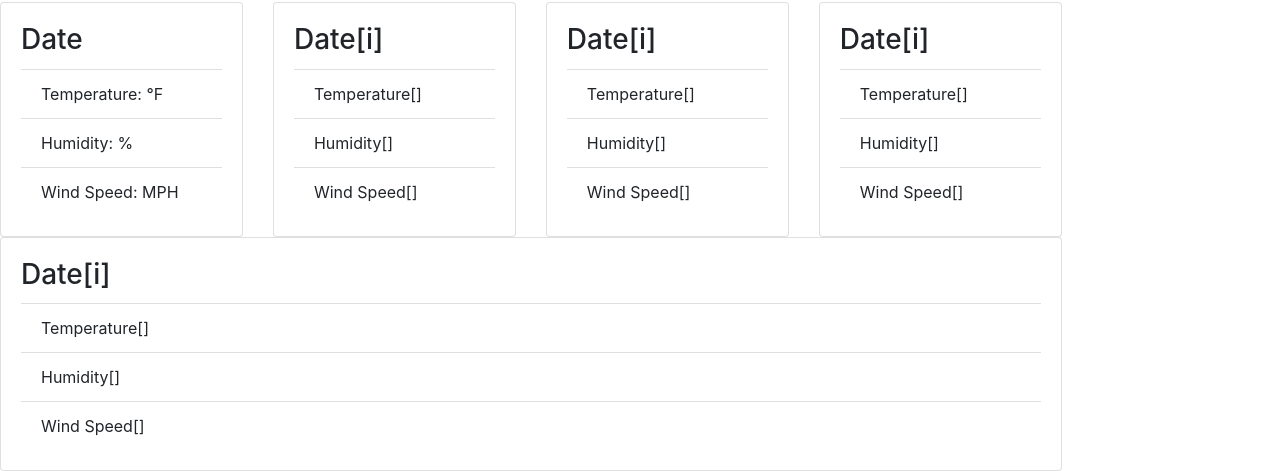
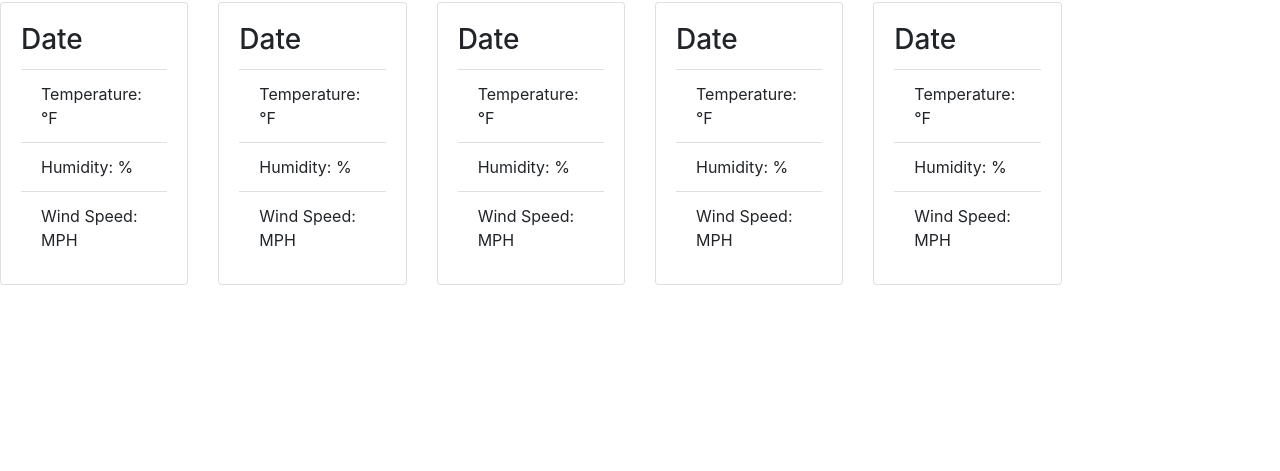
Before and after one commit to sagegrayson/HW06-Weather-Dashboard, a plain HTML site: page index.html in a window 1280 px wide. Shown: the part 406-877 px from the top of the page. After the commit the page ends 800 px from the top, so only its background shows below. Drawn offline with nearby package versions, Linux system fonts and the light colour scheme.

Commit message:
more html stuff

```diff
--- a/assets/script.js
+++ b/assets/script.js
@@ -91,7 +91,7 @@ searchButton.addEventListener("click", function (event) {
 	var currentCity = searchText.value;
 	saveCity(currentCity);
 	// mainWeather(currentCity);
-	// forecastWeather(currentCity);
+	forecastWeather(currentCity);
 });
 
 // FUNCTIONS ===================================================
--- a/index.html
+++ b/index.html
@@ -65,17 +65,18 @@
 						<div class="card" id="fc2">
 							<div class="card-body">
 								<h3 class="card-title" id="date2">
-									Date<span id="icon2">[i]</span>
+									Date
+									<!-- <span id="icon2">[i]</span> -->
 								</h3>
 								<ul class="list-group list-group-flush">
 									<li class="list-group-item">
-										Temperature<span id="temp2">[]</span>
+										Temperature: <span id="temp2"></span>°F
 									</li>
 									<li class="list-group-item">
-										Humidity<span id="humi2">[]</span>
+										Humidity: <span id="humi2"></span>%
 									</li>
 									<li class="list-group-item">
-										Wind Speed<span id="wind2">[]</span>
+										Wind Speed: <span id="wind2"></span> MPH
 									</li>
 								</ul>
 							</div>
@@ -85,17 +86,18 @@
 						<div class="card" id="fc3">
 							<div class="card-body">
 								<h3 class="card-title" id="date3">
-									Date<span id="icon3">[i]</span>
+									Date
+									<!-- <span id="icon3">[i]</span> -->
 								</h3>
 								<ul class="list-group list-group-flush">
 									<li class="list-group-item">
-										Temperature<span id="temp3">[]</span>
+										Temperature: <span id="temp3"></span>°F
 									</li>
 									<li class="list-group-item">
-										Humidity<span id="humi3">[]</span>
+										Humidity: <span id="humi3"></span>%
 									</li>
 									<li class="list-group-item">
-										Wind Speed<span id="wind3">[]</span>
+										Wind Speed: <span id="wind3"></span> MPH
 									</li>
 								</ul>
 							</div>
@@ -105,17 +107,18 @@
 						<div class="card" id="fc4">
 							<div class="card-body">
 								<h3 class="card-title" id="date4">
-									Date<span id="icon4">[i]</span>
+									Date
+									<!-- <span id="icon4">[i]</span> -->
 								</h3>
 								<ul class="list-group list-group-flush">
 									<li class="list-group-item">
-										Temperature<span id="temp4">[]</span>
+										Temperature: <span id="temp4"></span>°F
 									</li>
 									<li class="list-group-item">
-										Humidity<span id="humi4">[]</span>
+										Humidity: <span id="humi4"></span>%
 									</li>
 									<li class="list-group-item">
-										Wind Speed<span id="wind4">[]</span>
+										Wind Speed: <span id="wind4"></span> MPH
 									</li>
 								</ul>
 							</div>
@@ -125,17 +128,18 @@
 						<div class="card" id="fc5">
 							<div class="card-body">
 								<h3 class="card-title" id="date5">
-									Date<span id="icon5">[i]</span>
+									Date
+									<!-- <span id="icon5">[i]</span> -->
 								</h3>
 								<ul class="list-group list-group-flush">
 									<li class="list-group-item">
-										Temperature<span id="temp5">[]</span>
+										Temperature: <span id="temp5"></span>°F
 									</li>
 									<li class="list-group-item">
-										Humidity<span id="humi5">[]</span>
+										Humidity: <span id="humi5"></span>%
 									</li>
 									<li class="list-group-item">
-										Wind Speed<span id="wind5">[]</span>
+										Wind Speed: <span id="wind5"></span> MPH
 									</li>
 								</ul>
 							</div>
```
